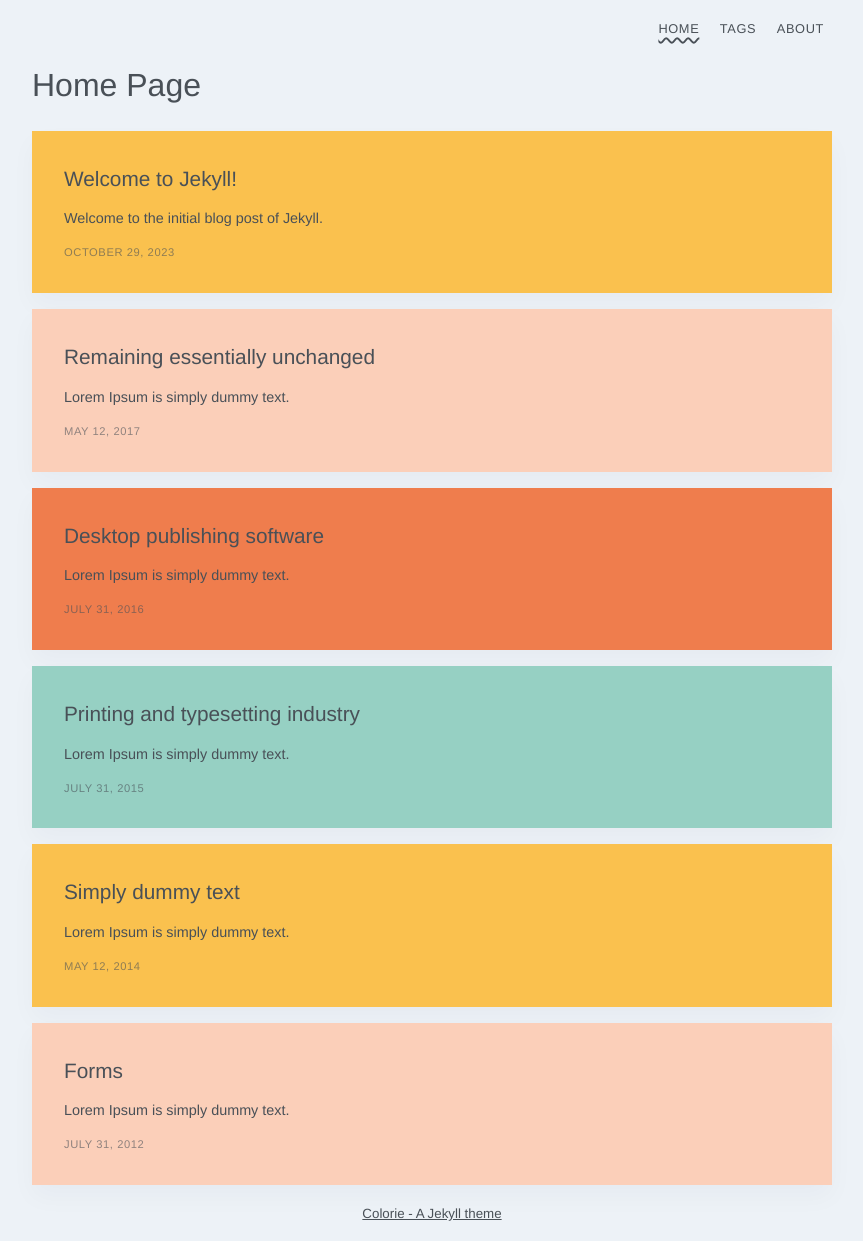
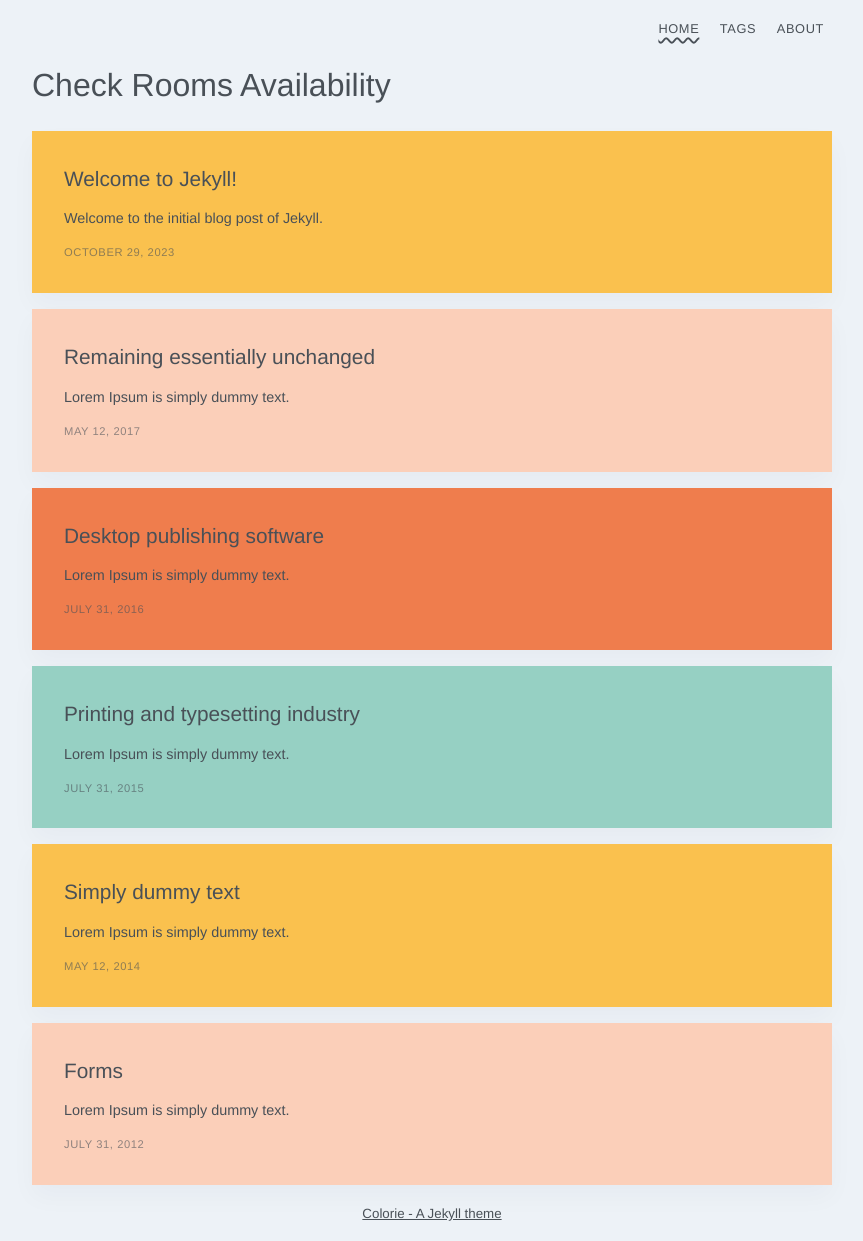
Before and after one commit to yong-lim/mmc, a Jekyll site: the page built from index.md, in a window 1280 px wide. Shown: the whole page, without its empty margins (208-1071 px from the left). Built offline with Jekyll 4.4.1, drawn with Linux system fonts in a browser that asks for light colours; some web fonts are replaced.

Commit message:
Change title of home page

```diff
--- a/index.md
+++ b/index.md
@@ -3,7 +3,7 @@
 # To modify the layout, see https://jekyllrb.com/docs/themes/#overriding-theme-defaults
 
 layout: blog
-title: Home Page
+title: Check Rooms Availability
 ---
 
 <h1>MMCC</h1>
```
